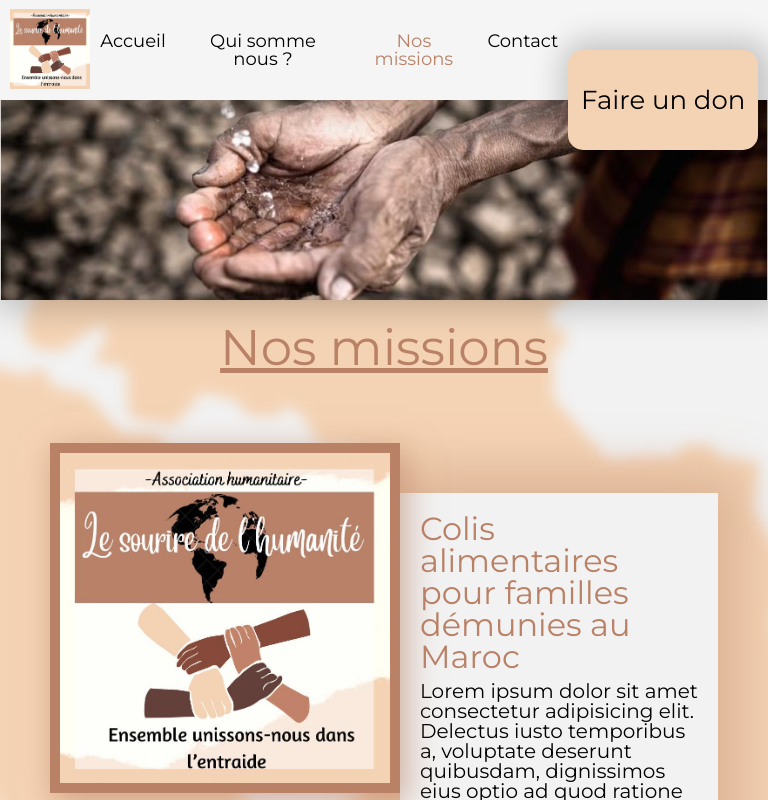
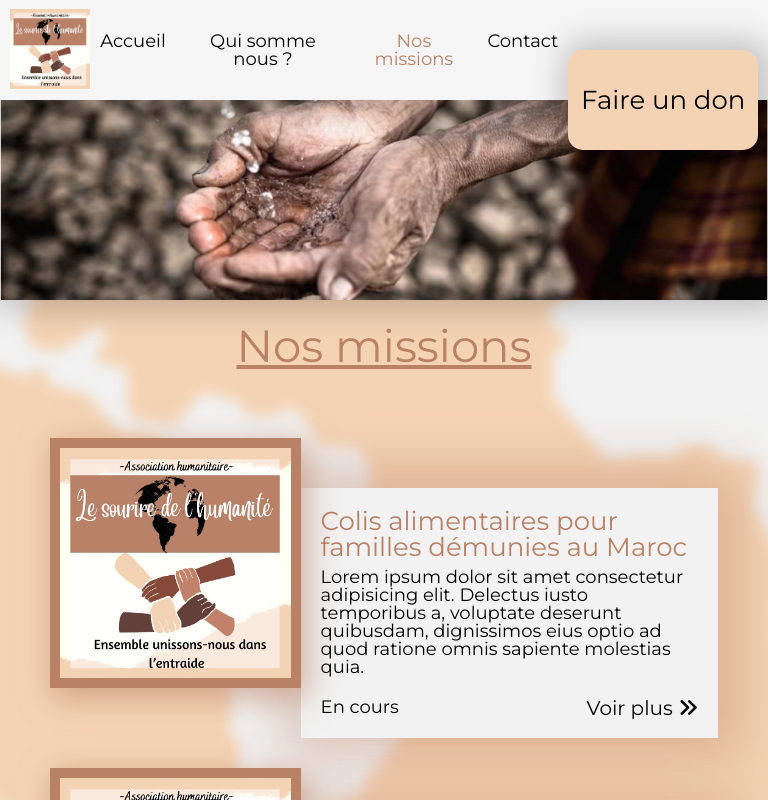
Before and after one commit to nRayen/Le-sourire-de-l-humanite, a plain HTML site: page missions.html in a window 768 px wide. Shown: the top 800 px of the page. Drawn offline with Linux system fonts and the light colour scheme.

Commit message:
reponsive tablet

```diff
--- a/styles/Layout/navfooter.scss
+++ b/styles/Layout/navfooter.scss
@@ -8,6 +8,9 @@ body{
     margin: auto;
     background-color: $blanc;
     font-size: 20px;
+    display: flex;
+    flex-direction: column;
+    justify-content: space-between;
 }
 
 
--- a/styles/Pages/contact.scss
+++ b/styles/Pages/contact.scss
@@ -30,7 +30,9 @@
             .contact-card{
                 padding:50px 35px;
 
-
+                &>p {
+                    font-size: 36px;
+                }
 
                 li{
                     display: flex;
@@ -53,3 +55,26 @@
             }
         }
 }
+
+@media screen and (min-width: 768px) and (max-width: 999px){
+    .content {
+        h1 {
+            font-size: 45px;
+        }
+
+        address {
+            .contact-card{
+                padding: 30px 20px;
+
+                &>p {
+                    font-size: 25px;
+                }
+
+                li {
+                    font-size: 21px;
+                    padding: 25px 0;
+                }
+            }
+        }
+    }
+}
--- a/styles/Pages/index.scss
+++ b/styles/Pages/index.scss
@@ -15,7 +15,7 @@
             }
 
             #logo2 img{
-                margin-bottom: 20px;
+            margin-bottom: 20px;
             box-shadow: 4px 0 50px 20px rgba($color: $brun, $alpha: 0.4);
 
             }
@@ -34,3 +34,26 @@
                 padding: 20px;
             }
 }
+
+@media screen and (min-width: 768px) and (max-width: 999px){
+    .content{
+        h1 {
+            font-size: 50px;
+        }
+
+        #logo2 {
+            width: 60%;
+            img {
+                width: 100%;
+            }
+        }
+
+        #slogan {
+            font-size: 30px;
+        }
+
+        #intro {
+            font-size: 25px;
+        }
+    }
+}
--- a/styles/Pages/missions.scss
+++ b/styles/Pages/missions.scss
@@ -30,7 +30,7 @@
 
             img {
                 height: 350px;
-                aspect-ratio: 1/1;
+                //aspect-ratio: 1/1;
                 background-color: $brun;
                 padding: 10px;
                 box-shadow: 5px 8px 30px 2px rgba($color: $brun, $alpha: .6);
@@ -95,3 +95,37 @@
 
 
 }
+
+@media screen and (min-width: 768px) and (max-width: 999px){
+    .content {
+        h1 {
+            font-size: 45px;
+        }
+
+        .missions-container .card {
+            height: 300px;
+            img {
+                height: 250px;
+            }
+
+            .card-desc {
+                height: 250px;
+                .top{
+                    h2 {
+                        font-size: 26px;
+                    }
+
+                    p {
+                        height: auto;
+                        font-size: 18px;
+                    }
+                }
+
+                .bottom > *{
+                    font-size: 18px;
+                    line-height: 18px;
+                }
+            }
+        }
+    }
+}
--- a/styles/Pages/nous.scss
+++ b/styles/Pages/nous.scss
@@ -26,3 +26,16 @@
                  }
         }
 }
+
+
+@media screen and (min-width: 768px) and (max-width: 999px){
+    .content {
+        h1 {
+            font-size: 45px;
+        }
+
+        p {
+            font-size: 23px;
+        }
+    }
+}
```
Also changed, not shown: styles/css/contact.css, styles/css/index.css, styles/css/missions.css, styles/css/navfooter.css, styles/css/nous.css.
